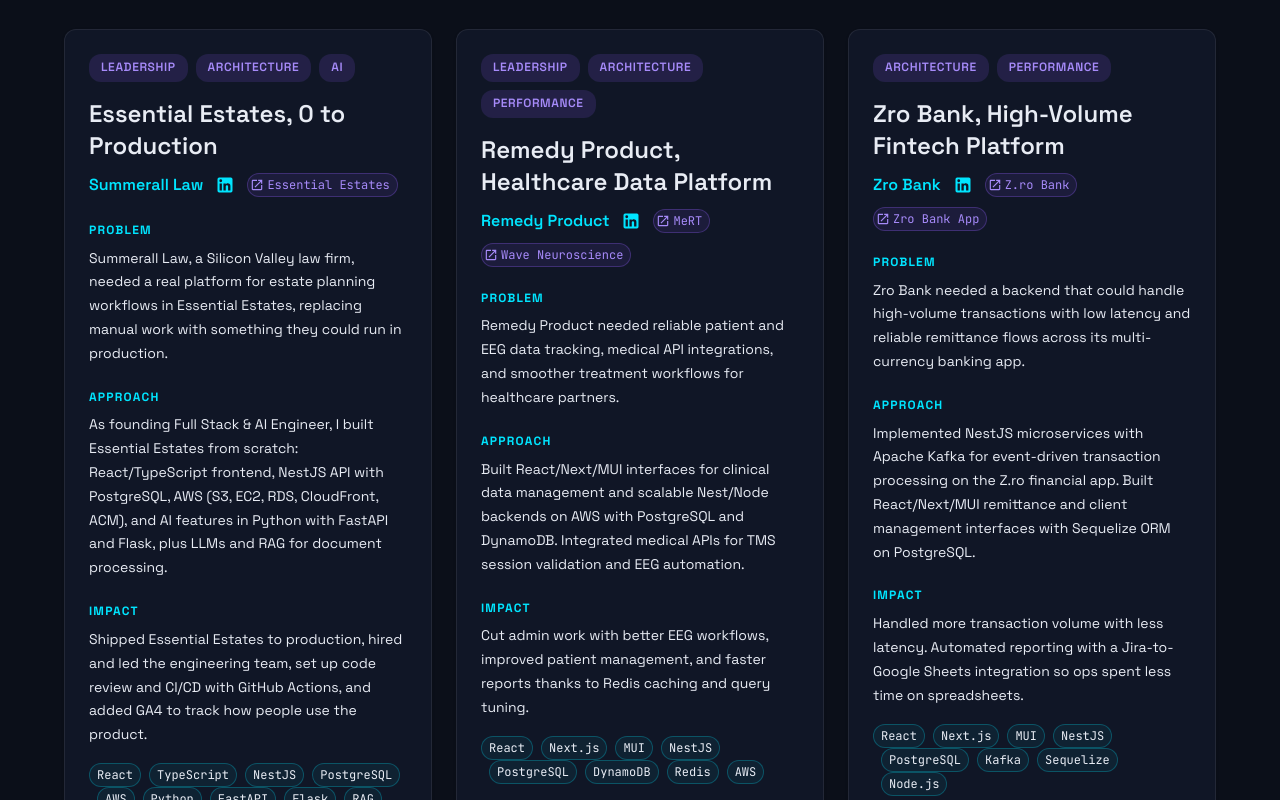
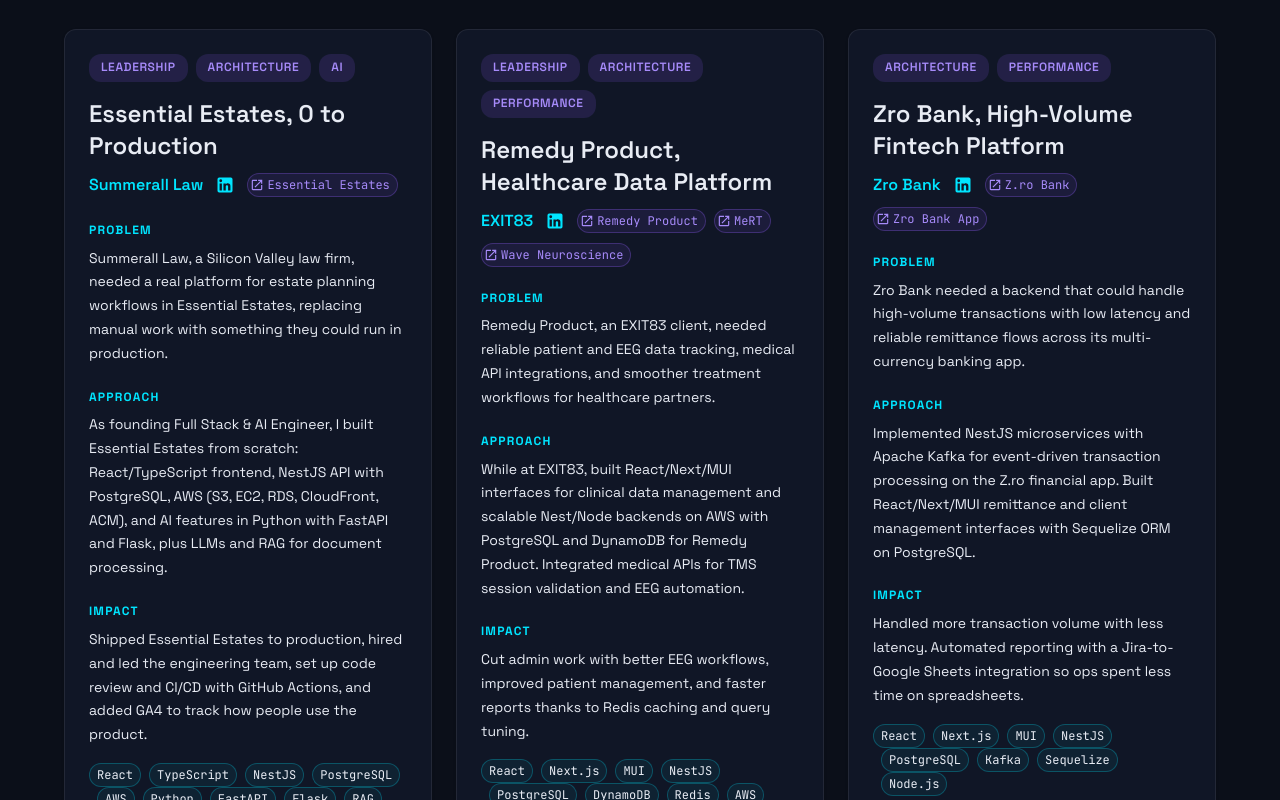
Before and after one commit to Eric-Souza/portfolio, a React (Vite) app: page / in a window 1280 px wide. Shown: the part 3107-3907 px from the top of the page. Built offline with nearby package versions, Linux system fonts and the light colour scheme.

Commit message:
List EXIT83 as employer and Remedy Product as client.

```diff
--- a/src/data/caseStudies.ts
+++ b/src/data/caseStudies.ts
@@ -32,17 +32,20 @@
   {
     id: 'healthcare',
     title: 'Remedy Product, Healthcare Data Platform',
-    company: 'Remedy Product',
-    companyUrl: 'https://www.remedyproduct.com',
-    companyLinkedIn: 'https://www.linkedin.com/company/remedyproduct',
-    productName: 'MeRT',
-    productUrl: 'https://mert.wavesynchrony.com/en/',
-    relatedLinks: [{ name: 'Wave Neuroscience', url: 'https://www.waveneuro.com/' }],
+    company: 'EXIT83',
+    companyUrl: 'https://exit83.com/',
+    companyLinkedIn: 'https://www.linkedin.com/company/exit83-consulting',
+    productName: 'Remedy Product',
+    productUrl: 'https://www.remedyproduct.com',
+    relatedLinks: [
+      { name: 'MeRT', url: 'https://mert.wavesynchrony.com/en/' },
+      { name: 'Wave Neuroscience', url: 'https://www.waveneuro.com/' },
+    ],
     tags: ['Leadership', 'Architecture', 'Performance'],
     problem:
-      'Remedy Product needed reliable patient and EEG data tracking, medical API integrations, and smoother treatment workflows for healthcare partners.',
+      'Remedy Product, an EXIT83 client, needed reliable patient and EEG data tracking, medical API integrations, and smoother treatment workflows for healthcare partners.',
     approach:
-      'Built React/Next/MUI interfaces for clinical data management and scalable Nest/Node backends on AWS with PostgreSQL and DynamoDB. Integrated medical APIs for TMS session validation and EEG automation.',
+      'While at EXIT83, built React/Next/MUI interfaces for clinical data management and scalable Nest/Node backends on AWS with PostgreSQL and DynamoDB for Remedy Product. Integrated medical APIs for TMS session validation and EEG automation.',
     impact:
       'Cut admin work with better EEG workflows, improved patient management, and faster reports thanks to Redis caching and query tuning.',
     stack: [
--- a/src/data/experience.ts
+++ b/src/data/experience.ts
@@ -22,17 +22,21 @@
     ],
   },
   {
-    id: 'remedy',
+    id: 'exit83',
     role: 'Sr Full-Stack Engineer',
-    company: 'Remedy Product',
-    companyUrl: 'https://www.remedyproduct.com',
-    companyLinkedIn: 'https://www.linkedin.com/company/remedyproduct',
-    productName: 'MeRT',
-    productUrl: 'https://mert.wavesynchrony.com/en/',
-    relatedLinks: [{ name: 'Wave Neuroscience', url: 'https://www.waveneuro.com/' }],
+    company: 'EXIT83',
+    companyUrl: 'https://exit83.com/',
+    companyLinkedIn: 'https://www.linkedin.com/company/exit83-consulting',
+    productName: 'Remedy Product',
+    productUrl: 'https://www.remedyproduct.com',
+    relatedLinks: [
+      { name: 'MeRT', url: 'https://mert.wavesynchrony.com/en/' },
+      { name: 'Wave Neuroscience', url: 'https://www.waveneuro.com/' },
+    ],
     period: 'Jun 2022 – Feb 2025',
-    domain: 'Healthcare · Patient & EEG tracking',
+    domain: 'Remedy Product (client) · Healthcare',
     bullets: [
+      'Worked at EXIT83 on the Remedy Product client engagement, building healthcare software for patient and EEG data tracking.',
       'Built UIs with React, Next, and Material UI for efficient patient and EEG data tracking.',
       'Developed scalable backend systems with Node, Nest, PostgreSQL, and DynamoDB, deployed on AWS.',
       'Integrated medical APIs for TMS session validation and EEG data automation, increasing accuracy.',
```
